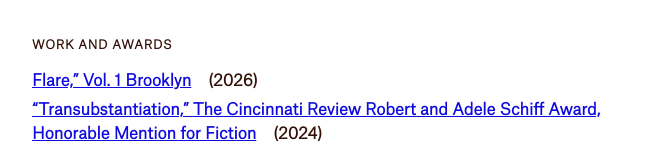
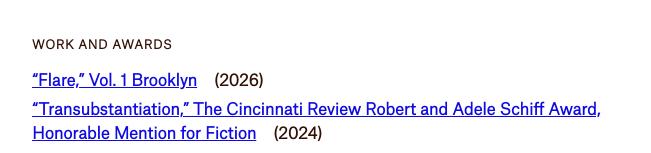
Before and after one commit to jawblet/maddy, a React (Create React App) app: page / in a window 1280 px wide. Shown: the part 407-560 px from the top of the page, without its empty margins (113-764 px from the left). Built offline with nearby package versions, Linux system fonts and the light colour scheme; a web font is replaced by a local one.

Commit message:
FLARE QUOTE

```diff
--- a/src/assets/works.js
+++ b/src/assets/works.js
@@ -1,6 +1,6 @@
 export const works = [
     {
-        title: "Flare,” Vol. 1 Brooklyn",
+        title: "“Flare,” Vol. 1 Brooklyn",
         date: "2026",
         url: "https://www.vol1brooklyn.com/2026/02/01/sunday-stories-flare/"
     },
```
